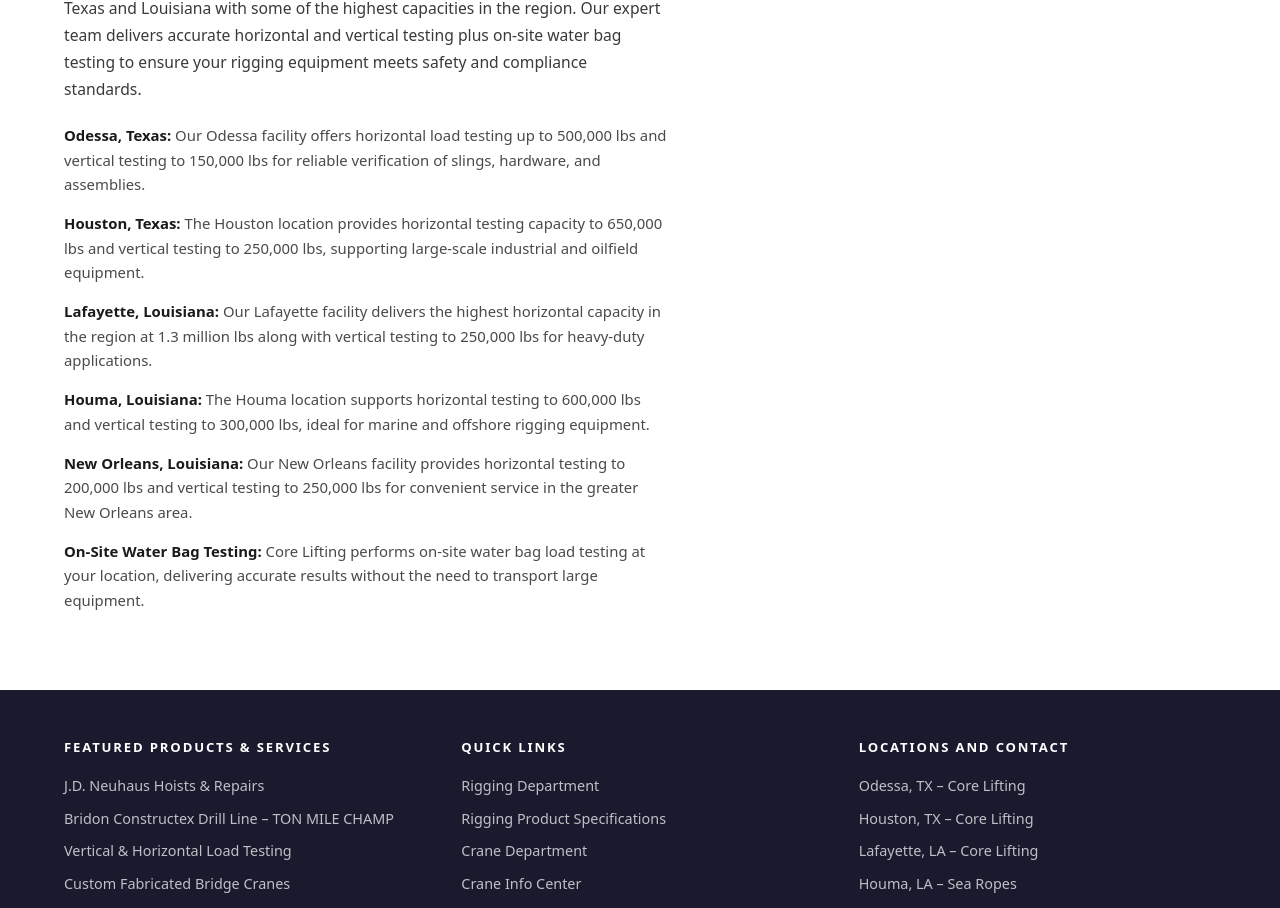
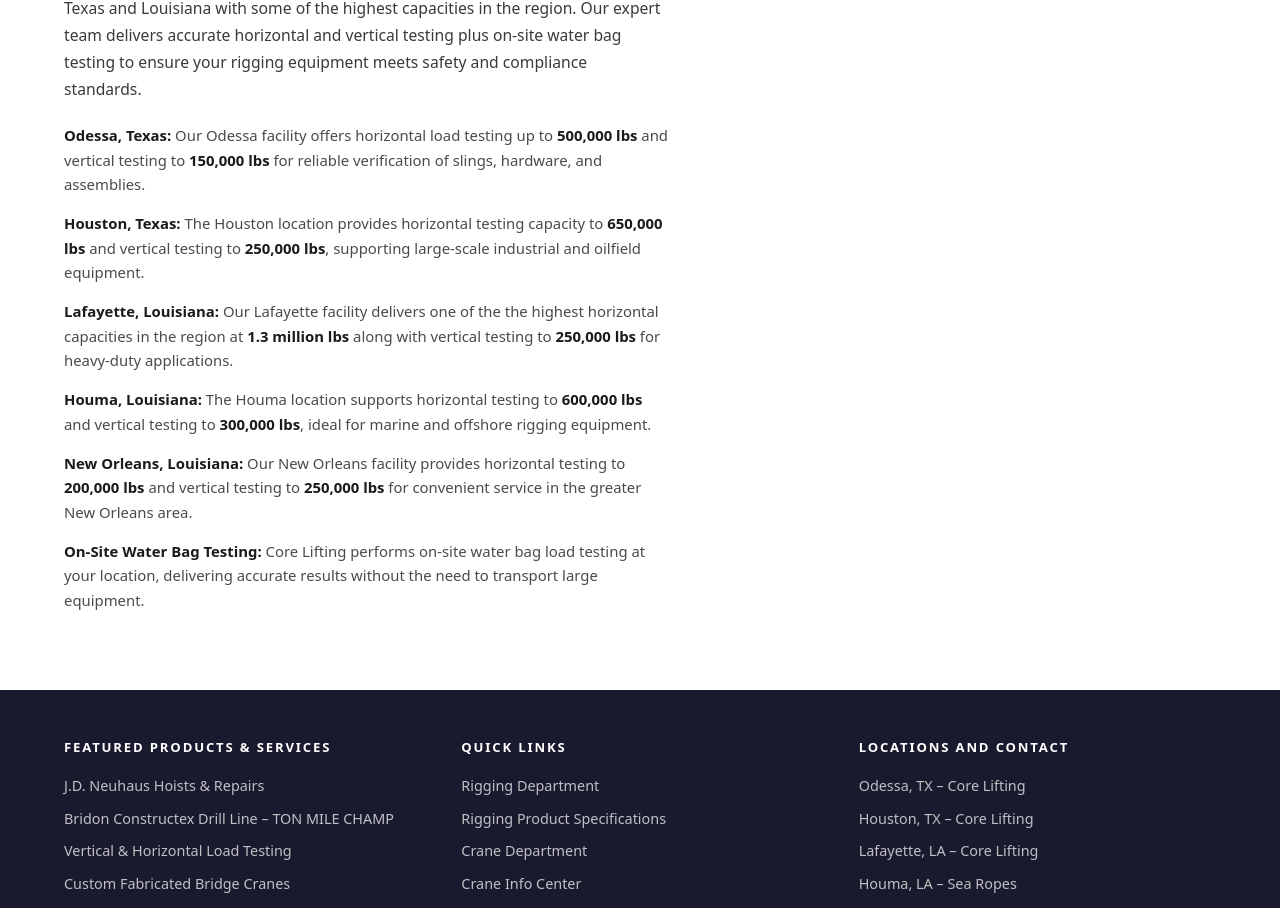
Before and after one commit to sldrigging/core-lifting, a React (Vite) app: page /rigging/load-testing in a window 1280 px wide. Shown: the part 815-1723 px from the top of the page. Built offline with nearby package versions, Linux system fonts and the light colour scheme.

Commit message:
Update LoadTestingPage.jsx

```diff
--- a/src/pages/rigging/LoadTestingPage.jsx
+++ b/src/pages/rigging/LoadTestingPage.jsx
@@ -13,10 +13,10 @@ export default function LoadTestingPage() {
       afterHero={
         <>
           <div className="dp-feature">
-            <strong>Houma, Louisiana:</strong> The Houma location supports horizontal testing to 600,000 lbs and vertical testing to 300,000 lbs, ideal for marine and offshore rigging equipment.
+            <strong>Houma, Louisiana:</strong> The Houma location supports horizontal testing to <strong>600,000 lbs</strong> and vertical testing to <strong>300,000 lbs</strong>, ideal for marine and offshore rigging equipment.
           </div>
           <div className="dp-feature">
-            <strong>New Orleans, Louisiana:</strong> Our New Orleans facility provides horizontal testing to 200,000 lbs and vertical testing to 250,000 lbs for convenient service in the greater New Orleans area.
+            <strong>New Orleans, Louisiana:</strong> Our New Orleans facility provides horizontal testing to <strong>200,000 lbs</strong> and vertical testing to <strong>250,000 lbs</strong> for convenient service in the greater New Orleans area.
           </div>
           <div className="dp-feature">
             <strong>On-Site Water Bag Testing:</strong> Core Lifting performs on-site water bag load testing at your location, delivering accurate results without the need to transport large equipment.
@@ -31,15 +31,15 @@ export default function LoadTestingPage() {
       </p>
 
       <div className="dp-feature">
-        <strong>Odessa, Texas:</strong> Our Odessa facility offers horizontal load testing up to 500,000 lbs and vertical testing to 150,000 lbs for reliable verification of slings, hardware, and assemblies.
+        <strong>Odessa, Texas:</strong> Our Odessa facility offers horizontal load testing up to <strong>500,000 lbs</strong> and vertical testing to <strong>150,000 lbs</strong> for reliable verification of slings, hardware, and assemblies.
       </div>
 
       <div className="dp-feature">
-        <strong>Houston, Texas:</strong> The Houston location provides horizontal testing capacity to 650,000 lbs and vertical testing to 250,000 lbs, supporting large-scale industrial and oilfield equipment.
+        <strong>Houston, Texas:</strong> The Houston location provides horizontal testing capacity to<strong> 650,000 lbs</strong> and vertical testing to <strong>250,000 lbs</strong>, supporting large-scale industrial and oilfield equipment.
       </div>
 
       <div className="dp-feature">
-        <strong>Lafayette, Louisiana:</strong> Our Lafayette facility delivers the highest horizontal capacity in the region at 1.3 million lbs along with vertical testing to 250,000 lbs for heavy-duty applications.
+        <strong>Lafayette, Louisiana:</strong> Our Lafayette facility delivers one of the the highest horizontal capacities in the region at  <strong>1.3 million lbs</strong> along with vertical testing to <strong>250,000 lbs</strong> for heavy-duty applications.
       </div>
     </ProductDetailLayout>
   );
```
